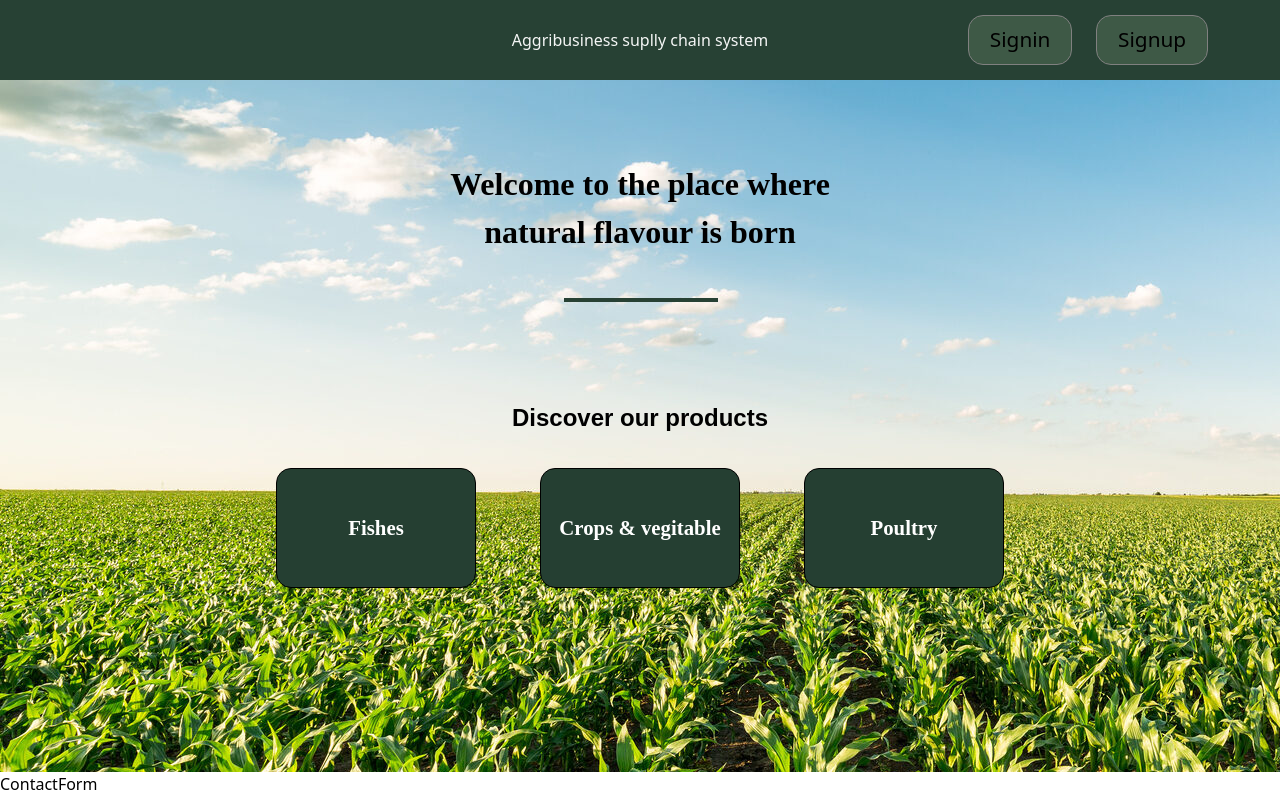
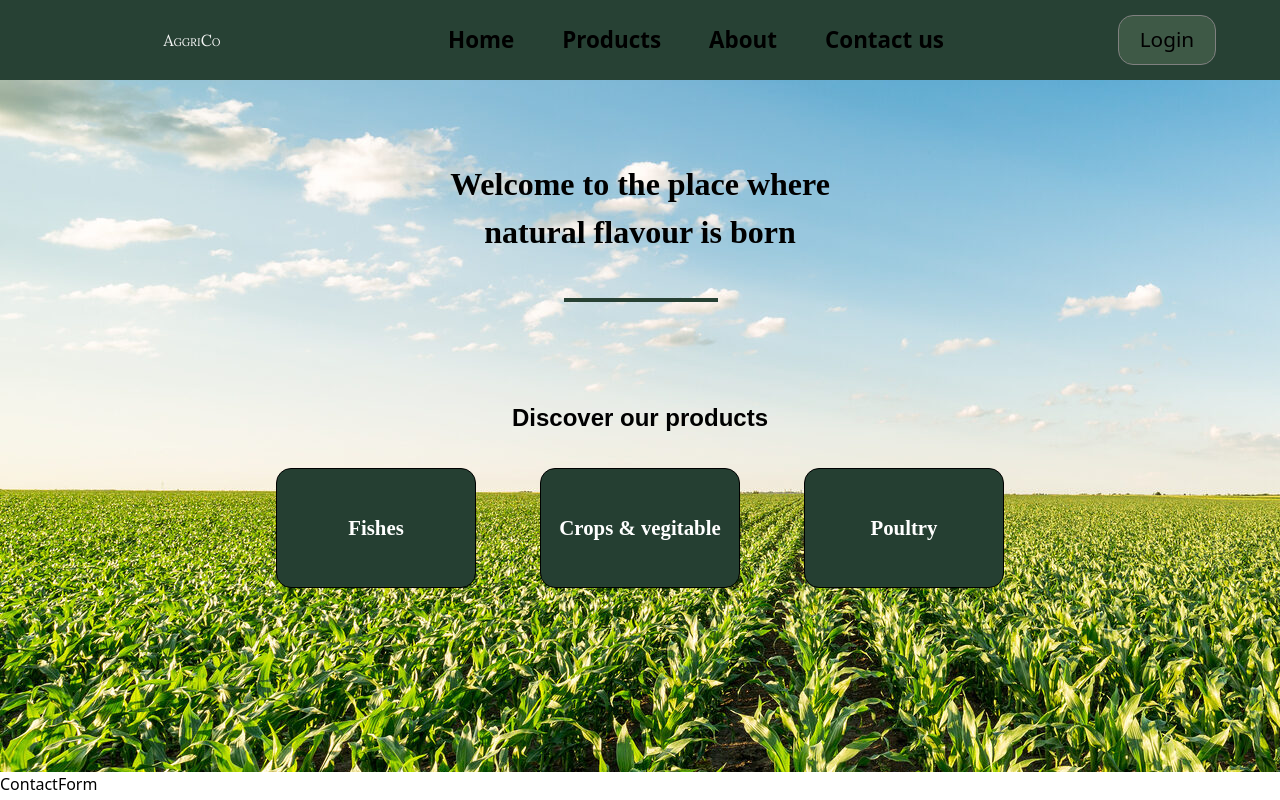
Before and after one commit to IsmailHosen25/agribusinesses, a React (Vite) app in the folder client/: page / in a window 1280 px wide. Shown: the top 800 px of the page. Built offline with nearby package versions, Linux system fonts and the light colour scheme; a web font is replaced by a local one.

Commit message:
NavBar update

```diff
--- a/client/src/Web/Global Components/Footer/Footer.jsx
+++ b/client/src/Web/Global Components/Footer/Footer.jsx
@@ -15,10 +15,10 @@ export default function Footer() {
         </div>
         <p className='text-[#333] text-justify'>Lorem ipsum dolor sit amet consectetur adipisicing elit. Aliquam incidunt ex laborum ipsam distinctio aut dolor. Aliquid animi, mollitia dolores enim amet expedita quas voluptatum sapiente ducimus aut qui dolorem.</p>
         <div className={style.btns}>
-          <a href='.##'><button className='hover:text-[#316FF6]'><CiFacebook/></button></a>
-          <a href='.##'><button className='hover:text-[#0077b5]'><CiLinkedin/></button></a>
-          <a href='.##'><button className='hover:text-[#25D366]'><FaWhatsapp/></button></a>
-          <a href='.##'><button className='hover:text-[#0088cc]'><LiaTelegram/></button></a>
+          <a href='.##'><button className='hover:text-[#316FF6] transition-all delay-[70ms] hover:text-[1.8rem]'><CiFacebook/></button></a>
+          <a href='.##'><button className='hover:text-[#0077b5] transition-all delay-[70ms] hover:text-[1.8rem]'><CiLinkedin/></button></a>
+          <a href='.##'><button className='hover:text-[#25D366] transition-all delay-[70ms] hover:text-[1.8rem]'><FaWhatsapp/></button></a>
+          <a href='.##'><button className='hover:text-[#0088cc] transition-all delay-[70ms] hover:text-[1.8rem]'><LiaTelegram/></button></a>
         </div>
       </div>
       <div className={style.two}>
--- a/client/src/Web/Global Components/Navbar/Navbar.jsx
+++ b/client/src/Web/Global Components/Navbar/Navbar.jsx
@@ -1,21 +1,24 @@
 import React from 'react'
 import style from './Navbar.module.css'
+import { Link } from 'react-router-dom'
 
 export default function Navbar() {
   return (
     <>
     <div className={style.container}>
       <div className={style.left}>
-
-      </div>
-      <div className={style.mid}>
-        <h2 className='text-[30px] text-border font-[800]'>
-            Aggribusiness suplly chain system
+        <h2 className='text-[40px] text-border font-[800]'>
+            AggriCo
         </h2>
       </div>
       <div className={style.right}>
-        <button className={style.btn}>Signin</button>
-        <button className={style.btn}>Signup</button>
+        <ul className={style.menuul}>
+          <li className={style.ulli}><Link className={style.lilink}>Home</Link></li>
+          <li className={style.ulli}><Link className={style.lilink}>Products</Link></li>
+          <li className={style.ulli}><Link className={style.lilink}>About</Link></li>
+          <li className={style.ulli}><Link className={style.lilink}>Contact us</Link></li>
+        </ul>
+        <button className={style.btn}>Login</button>
       </div>
     </div>
     </>
--- a/client/src/Web/Global Components/Navbar/Navbar.module.css
+++ b/client/src/Web/Global Components/Navbar/Navbar.module.css
@@ -1,3 +1,4 @@
+@import url('https://fonts.googleapis.com/css2?family=Lora:ital,wght@0,400..700;1,400..700&display=swap');
 .container{
     width: 100%;
     height: 80px;
@@ -7,27 +8,32 @@
 .left{
     width: 30%;
     height: 100%;
-    display: flex;
-    justify-self: center;
-    align-items: center;
-}
-.mid{
-    width: 40%;
-    height: 100%;
+    font-variant: small-caps;
+    font-family: "Lora", serif;
     color: rgba(255, 255, 255 , .95321);
     display: flex;
     justify-content: center;
     align-items: center;
 }
 .right{
-    width: 30%;
+    padding: 0 4rem;
+    width: 70%;
     height: 100%;
     display: flex;
-    gap: 1.5rem;
-    justify-content: center;
+    justify-content: space-between;
     align-items: center;
 }
+.menuul{
+    display: flex;
+    gap: 3rem;
+    font-size: 1.4rem;
+    font-weight: 600;
+}
+.lilink:hover{
+    color: #f0f0f0;
+}
 .btn{
+
     font-size: 1.3rem;
     padding: .5rem 1.3rem;
     border: 1px solid gray;
--- a/client/src/Web/Pages/Home/Home.module.css
+++ b/client/src/Web/Pages/Home/Home.module.css
@@ -57,5 +57,4 @@
     background-color: #253F32;
     color: #fff;
     border-radius: 15px;
-
 }
```
